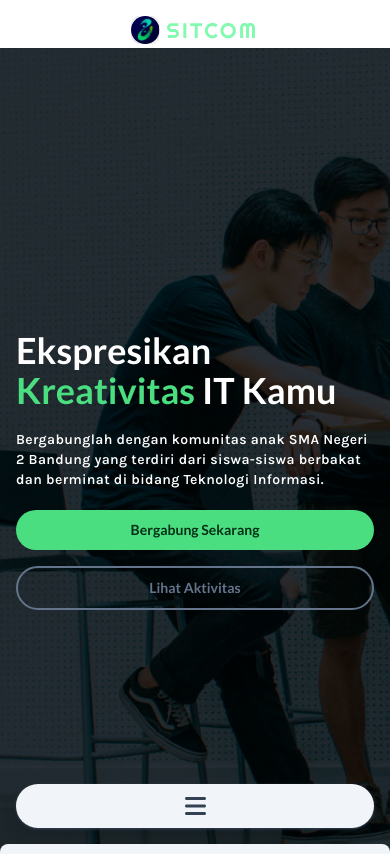
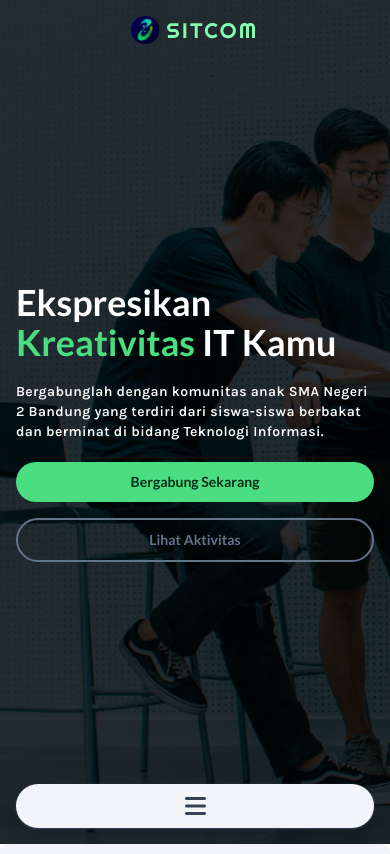
Before and after one commit to sitcomsmanda/sitcom-website, a Next.js app: page / in a window 390 px wide. Shown: the top 854 px of the page. Built offline with nearby package versions, Linux system fonts and the light colour scheme.

Commit message:
add: Home: mt-14 only md

```diff
--- a/src/layouts/home/Hero/index.tsx
+++ b/src/layouts/home/Hero/index.tsx
@@ -3,7 +3,7 @@ import Content from "./Content";
 
 export default function Hero() {
   return (
-    <div className="relative min-h-screen text-white mt-12">
+    <div className="relative min-h-screen text-white md:mt-12">
       <div className="absolute inset-0">
         <Banner />
       </div>
```
